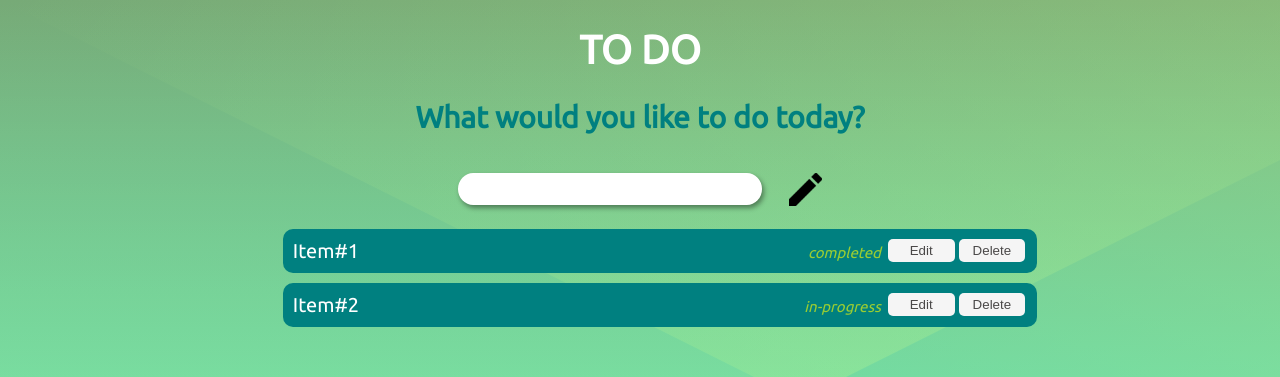
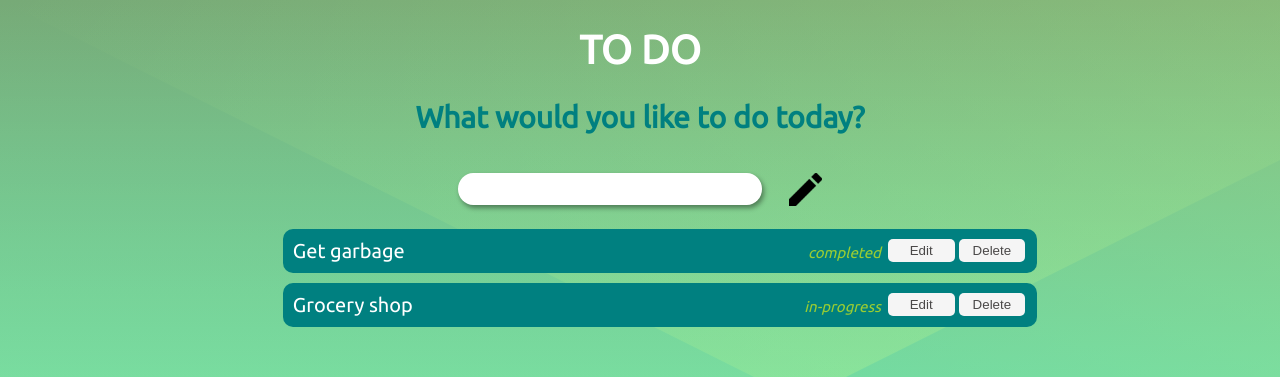
Before and after one commit to SteniTK/todo-react, a React (Create React App) app: page / in a window 1280 px wide. Shown: the top 377 px of the page. Built offline with nearby package versions, Linux system fonts and the light colour scheme.

Commit message:
add todolist component

```diff
--- a/src/App.js
+++ b/src/App.js
@@ -1,22 +1,26 @@
 import React from 'react';
 import './App.css';
-import TodoItem from './TodoItem/TodoItem.js';
+import TodoList from './TodoList/TodoList.js';
 
-function App() {
-  return (
-    <div className="App">
+class App extends React.Component {
+  constructor(props){
+    super(props);
+    this.todoEntries = [
+      {label:"Get garbage", status:"completed"},
+      {label:"Grocery shop", status:"in-progress"}
+    ];
+  }
+  render () {
+    return (<div className="App">
       <h1>TO DO</h1>
       <h2>What would you like to do today?</h2>
       <div className="input">
         <input type="text" className="entry"></input>
-        <input type="image"  className="submit-button" src={process.env.PUBLIC_URL + "edit.png"} alt="Add entry" />
+        <input type="image"  className="submit-button" src={process.env.PUBLIC_URL + "edit.png"} alt="Add entry" onClick={this.submitEntry}/>
       </div>
-      <ul>
-        <TodoItem label="Item#1" status="completed"></TodoItem>
-        <TodoItem label="Item#2" status="in-progress"></TodoItem>
-      </ul>
-    </div>
-  );
+      <TodoList todoEntries={this.todoEntries}></TodoList>
+    </div>);
+  };
 }
 
 export default App;
--- /dev/null
+++ b/src/TodoList/TodoList.js
@@ -0,0 +1,15 @@
+import React from 'react';
+import TodoItem from '../TodoItem/TodoItem.js';
+
+class TodoList extends React.Component {
+    render() {
+        this.todoListElement = this.props.todoEntries.map(
+            (toDo) => (<TodoItem label={toDo.label} status={toDo.status}></TodoItem>)
+        );
+        return (<ul>
+            {this.todoListElement}
+          </ul>);
+    }
+}
+
+export default TodoList;
```
